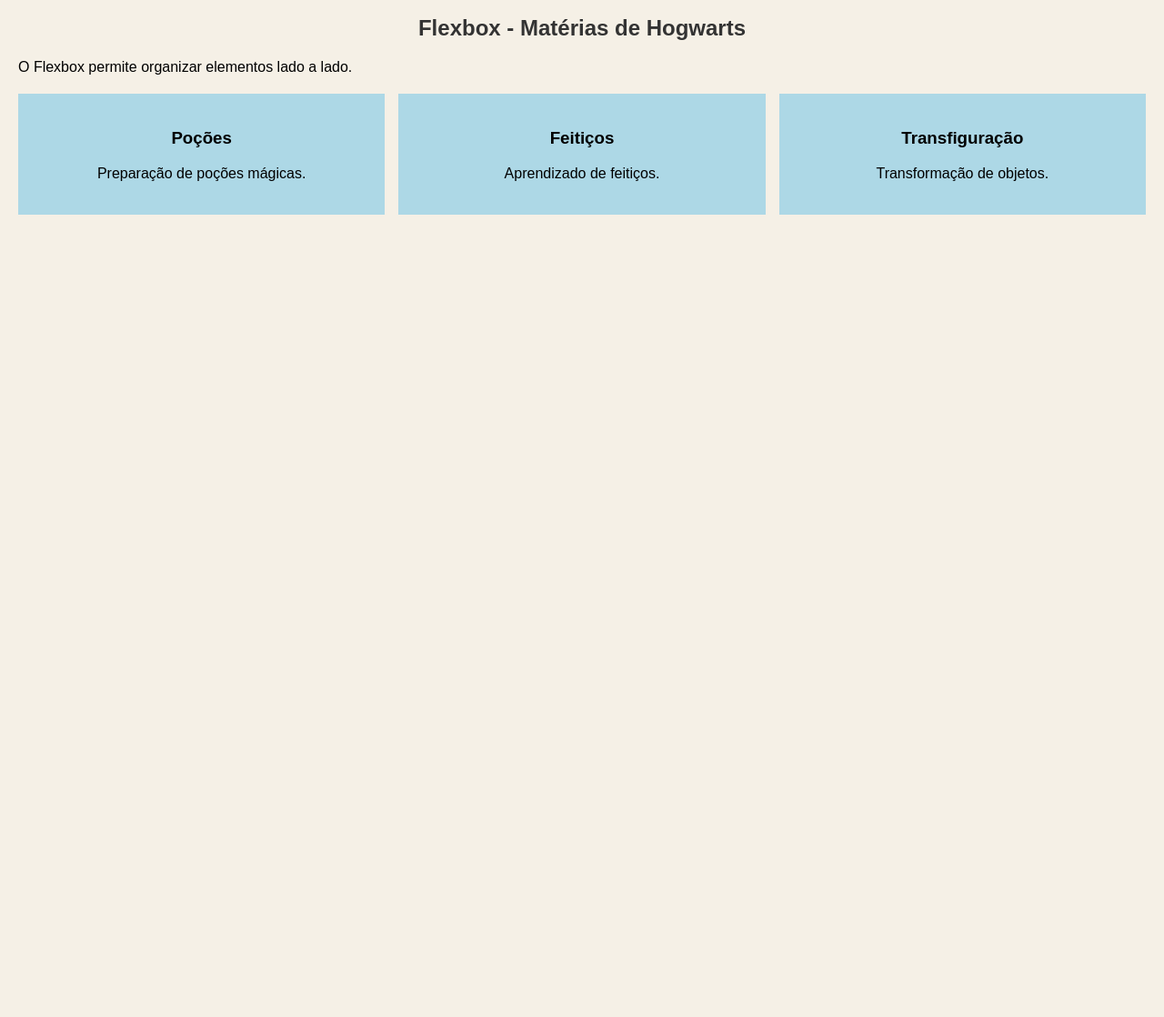
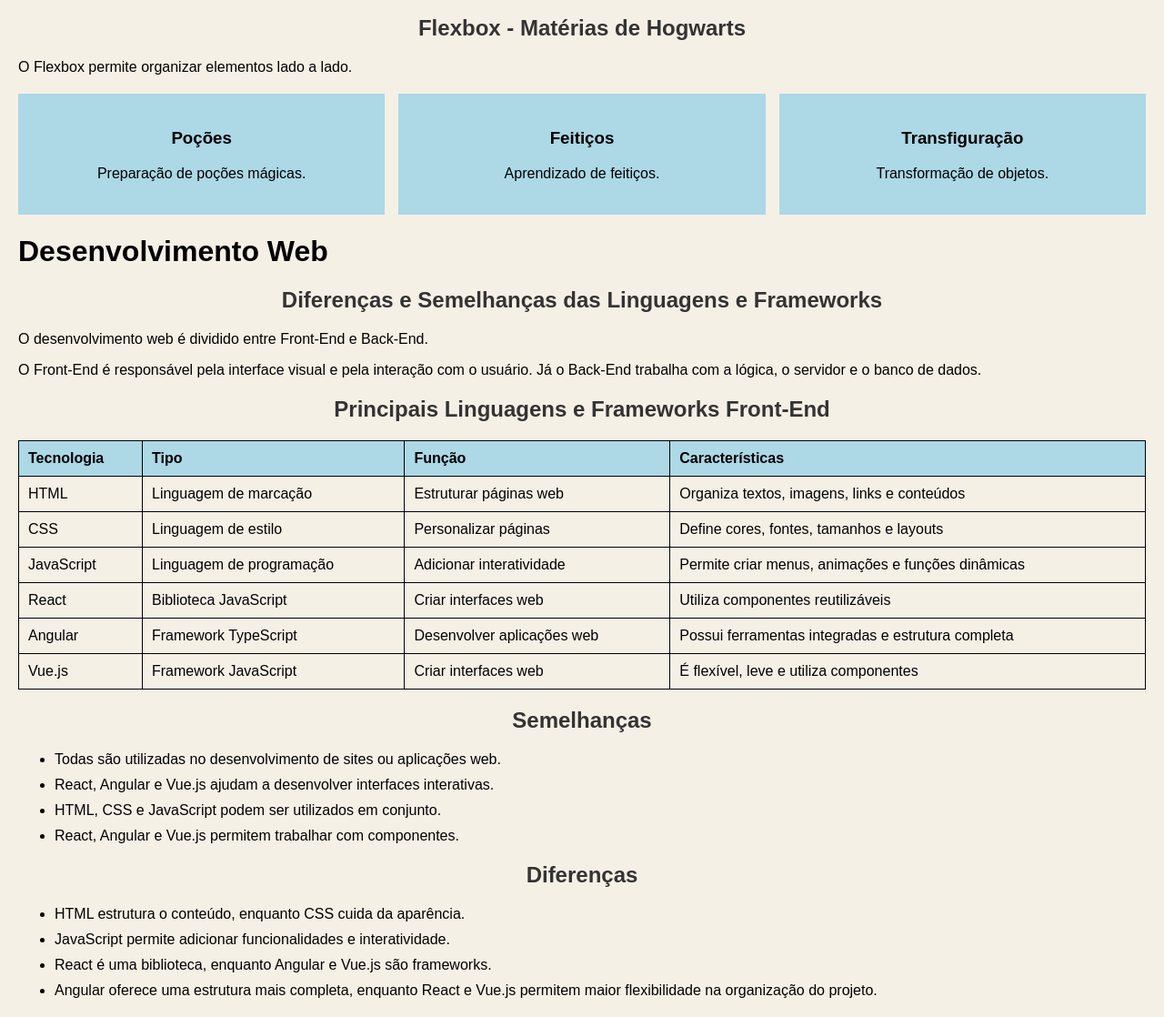
Before and after one commit to SarahSBS21/AtividadeHTML, a plain HTML site: page index.html in a window 1280 px wide. Shown: the part 2919-4037 px from the top of the page at 91% size. Before the commit the page ends 3175 px from the top, so only its background shows below. Drawn offline with Linux system fonts and the light colour scheme; files whose address does not match are found by name.

Commit message:
Update index.html

```diff
--- a/index.html
+++ b/index.html
@@ -239,7 +239,123 @@
     </div>
 
 </div>
+    <h1>Desenvolvimento Web</h1>
+
+<h2>Diferenças e Semelhanças das Linguagens e Frameworks</h2>
+
+<p>
+    O desenvolvimento web é dividido entre
+    Front-End e Back-End.
+</p>
+
+<p>
+    O Front-End é responsável pela interface
+    visual e pela interação com o usuário.
+    Já o Back-End trabalha com a lógica,
+    o servidor e o banco de dados.
+</p>
+
+<h2>Principais Linguagens e Frameworks Front-End</h2>
+
+<table>
+    <tr>
+        <th>Tecnologia</th>
+        <th>Tipo</th>
+        <th>Função</th>
+        <th>Características</th>
+    </tr>
+
+    <tr>
+        <td>HTML</td>
+        <td>Linguagem de marcação</td>
+        <td>Estruturar páginas web</td>
+        <td>Organiza textos, imagens, links e conteúdos</td>
+    </tr>
+
+    <tr>
+        <td>CSS</td>
+        <td>Linguagem de estilo</td>
+        <td>Personalizar páginas</td>
+        <td>Define cores, fontes, tamanhos e layouts</td>
+    </tr>
+
+    <tr>
+        <td>JavaScript</td>
+        <td>Linguagem de programação</td>
+        <td>Adicionar interatividade</td>
+        <td>Permite criar menus, animações e funções dinâmicas</td>
+    </tr>
+
+    <tr>
+        <td>React</td>
+        <td>Biblioteca JavaScript</td>
+        <td>Criar interfaces web</td>
+        <td>Utiliza componentes reutilizáveis</td>
+    </tr>
+
+    <tr>
+        <td>Angular</td>
+        <td>Framework TypeScript</td>
+        <td>Desenvolver aplicações web</td>
+        <td>Possui ferramentas integradas e estrutura completa</td>
+    </tr>
+
+    <tr>
+        <td>Vue.js</td>
+        <td>Framework JavaScript</td>
+        <td>Criar interfaces web</td>
+        <td>É flexível, leve e utiliza componentes</td>
+    </tr>
+</table>
+
+<h2>Semelhanças</h2>
+
+<ul>
+    <li>
+        Todas são utilizadas no desenvolvimento
+        de sites ou aplicações web.
+    </li>
+
+    <li>
+        React, Angular e Vue.js ajudam a
+        desenvolver interfaces interativas.
+    </li>
+
+    <li>
+        HTML, CSS e JavaScript podem ser
+        utilizados em conjunto.
+    </li>
+
+    <li>
+        React, Angular e Vue.js permitem
+        trabalhar com componentes.
+    </li>
+</ul>
+
+<h2>Diferenças</h2>
+
+<ul>
+    <li>
+        HTML estrutura o conteúdo, enquanto
+        CSS cuida da aparência.
+    </li>
+
+    <li>
+        JavaScript permite adicionar
+        funcionalidades e interatividade.
+    </li>
+
+    <li>
+        React é uma biblioteca, enquanto
+        Angular e Vue.js são frameworks.
+    </li>
+
+    <li>
+        Angular oferece uma estrutura mais
+        completa, enquanto React e Vue.js
+        permitem maior flexibilidade na
+        organização do projeto.
+    </li>
+</ul>
 </body>
 </html>
-</body>
-</html>
```
